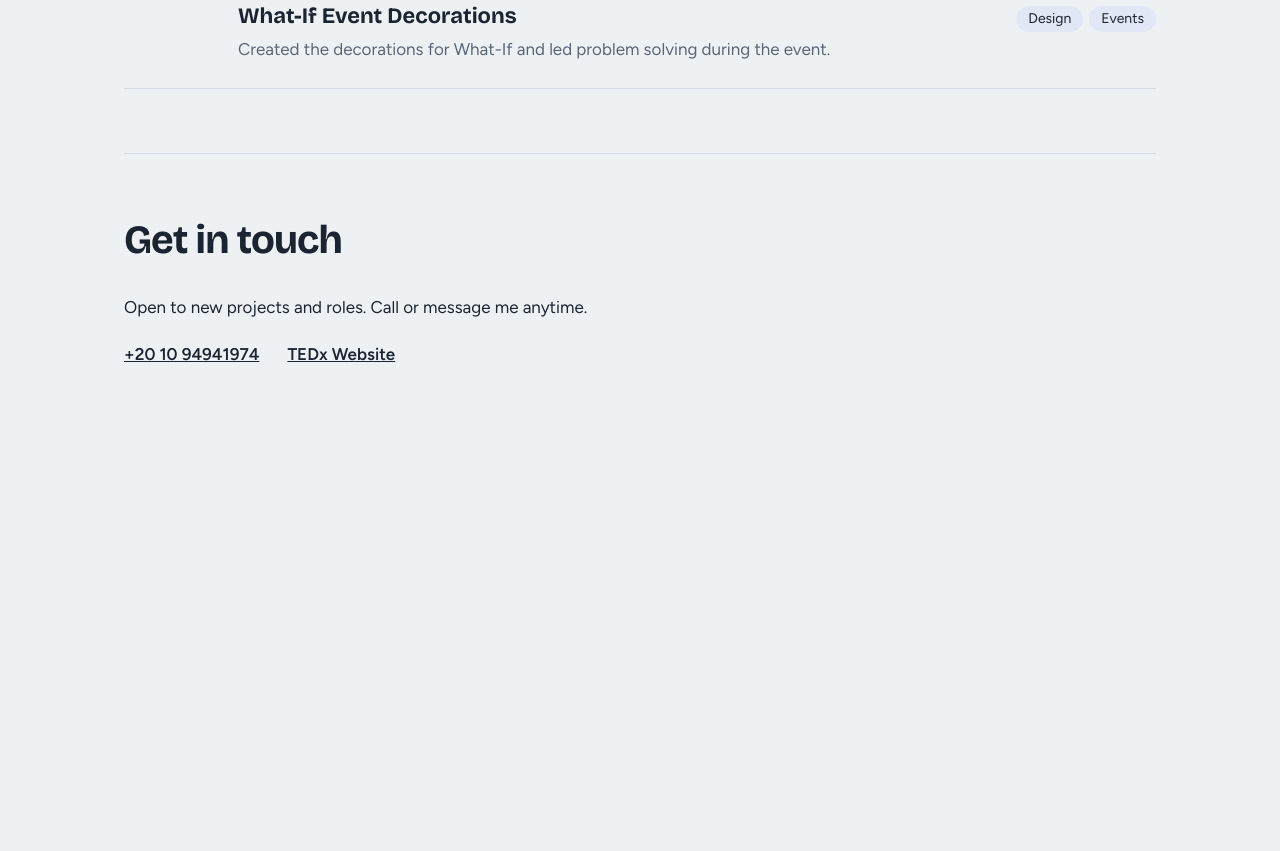
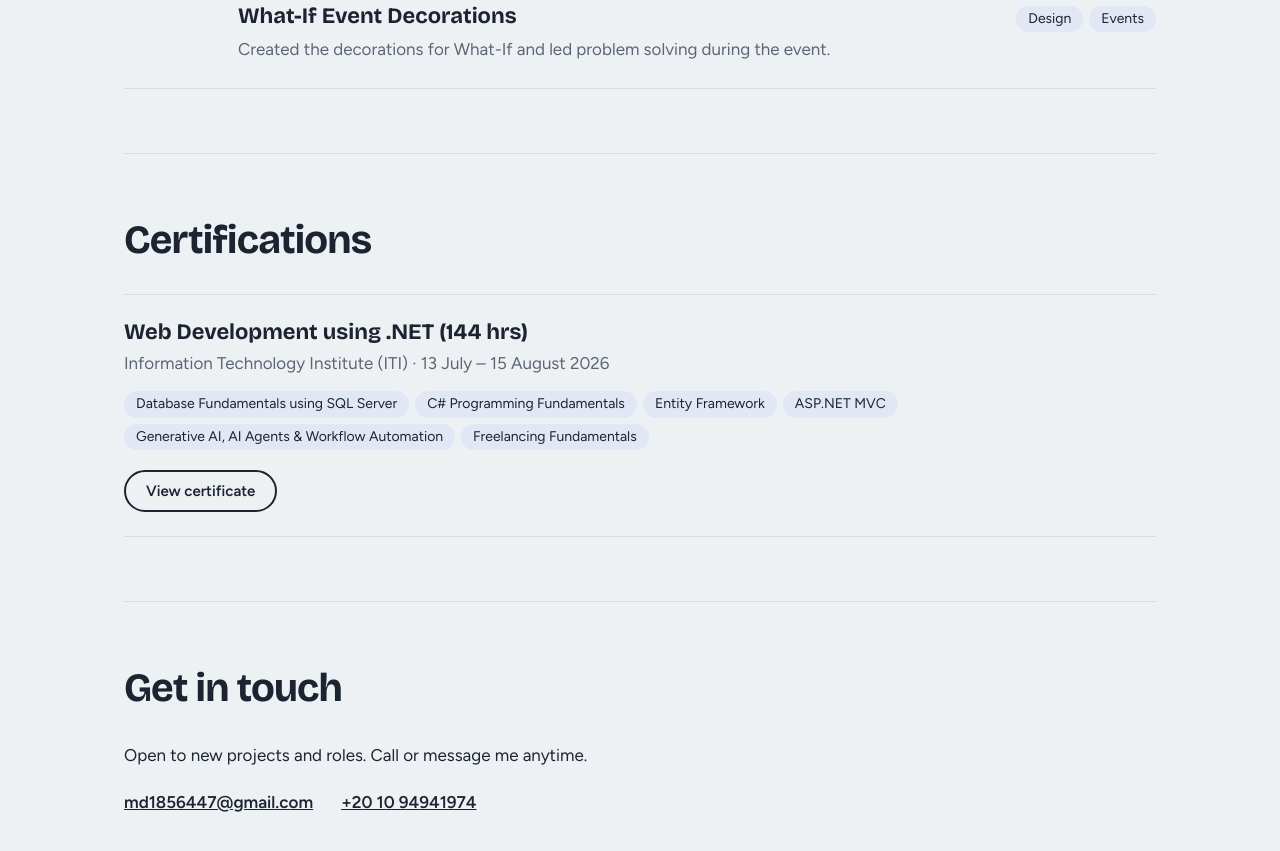
Before and after one commit to elshafei10/PORTOFOLIOCV, a plain HTML site: page index.html in a window 1280 px wide. Shown: the part 1719-2570 px from the top of the page. Before the commit the page ends 2167 px from the top, so only its background shows below. Drawn offline with nearby package versions, Linux system fonts and the light colour scheme.

Commit message:
Update index.html

```diff
--- a/index.html
+++ b/index.html
@@ -43,6 +43,13 @@ a{color:inherit}
 .strength h3{font:700 20px/1.25 var(--display);color:var(--accent)}
 .strength p{color:var(--muted);margin-top:4px}
 .cv-main li b{font-weight:600}
+
+/* Certifications */
+.cert{padding:24px 0;border-top:1px solid var(--line);border-bottom:1px solid var(--line)}
+.cert h3{font:700 22px/1.25 var(--display)}
+.cert .meta{color:var(--muted);margin:4px 0 14px}
+.cert .actions{margin-top:20px}
+.cert .btn{padding:10px 20px;font-size:15px}
 
 /* Projects */
 section.block{padding:64px 0;border-top:1px solid var(--line)}
@@ -99,37 +106,13 @@ body.show-cv #cv{display:block}
   .cv-head{padding:28px 24px}.cv-main{padding:28px 24px}
 }
 @media print{
-  @page{size:A4;margin:0}
-  html,body{background:#fff;height:auto}
-  body{font-size:13px;line-height:1.4}
+  body{background:#fff}
   #home,.toolbar{display:none!important}
   #cv{display:block!important;padding:0}
   .wrap{padding:0;max-width:none}
-
-  /* One A4 page, sidebar stretches to the bottom */
-  .sheet{box-shadow:none;border-radius:0;max-width:none;width:210mm;height:296mm;
-         display:flex;flex-direction:column;break-inside:avoid;page-break-after:avoid}
+  .sheet{box-shadow:none;border-radius:0}
   .cv-head,.cv-side{-webkit-print-color-adjust:exact;print-color-adjust:exact}
-
-  /* Force the desktop two-column layout (mobile rules were kicking in) */
-  .cv-body{flex:1;grid-template-columns:210px 1fr}
-  .cv-side{padding:18px;border-right:1px solid var(--line);border-bottom:0;overflow-wrap:anywhere}
-  .cv-main{padding:18px 26px}
-
-  /* Compact sizing */
-  .cv-head{padding:20px 28px;gap:18px}
-  .cv-head .photo{width:76px}
-  .cv-head .photo .initials{font-size:28px}
-  .cv-head h2{font-size:28px}
-  .cv-head p{font-size:15px;margin-top:2px}
-  .cv h4{font-size:14px;margin-bottom:6px}
-  .cv-side section,.cv-main section{margin-bottom:14px}
-  .cv-side p,.cv-side li{font-size:12px}
-  .cv li{margin:1px 0}
-  .group{margin-bottom:8px}
-  .job{margin-bottom:10px;break-inside:avoid}
-  .job strong{font-size:14px}
-  .job .when,.job .org{font-size:12px}
+  .job{break-inside:avoid}
 }
 @media (prefers-reduced-motion:reduce){html{scroll-behavior:auto}}
 </style>
@@ -147,13 +130,12 @@ const DATA = {
   photo: "photo.jpg",          // keep photo.jpg next to index.html
   cvPdf: "",                   // optional: "cv.pdf". Leave empty to print the CV page as PDF instead
 
+  email: "md1856447@gmail.com",
   phone: "+20 10 94941974",
   location: "Cairo, Egypt",
-  links: [
-    { label: "TEDx Website", url: "https://tedx-team.vercel.app" }
-  ],
+  links: [],                   // optional extra links: { label: "GitHub", url: "https://..." }
 
-  summary: "Third-year Computer Science student at MSA University with hands-on experience in web development and event leadership. Started on the MUN organizing committee, was offered Vice Head of Creation at TEDx, and was promoted to Head of Creation after helping run large events. Also led the problem-solving team at every event and helped build the first TEDx team website on free tools for long-term use.",
+  summary: "Third-year Computer Science student at MSA University with hands-on experience in web development and event leadership. Started on the MUN organizing committee, was offered Vice Head of Creation at TEDx, and was promoted to Head of Creation after helping run large events. Also led the problem-solving team at every event and helped build the first TEDx team website on free tools for long-term use. Completed the 144-hour Web Development using .NET course at the Information Technology Institute (ITI).",
 
   // Shown on the home page ("What I bring") and in the CV
   strengths: [
@@ -222,11 +204,28 @@ const DATA = {
 
   skills: [
     { group: "Core",       items: ["Problem solving", "Team leadership", "Event organizing", "Creative design"] },
-    { group: "Technical",  items: ["Web programming", "Databases", "Data structures", "Multimedia"] },
+    { group: "Technical",  items: ["Web programming", "C#", "ASP.NET MVC", "Entity Framework", "SQL Server", "Databases", "Data structures", "Multimedia", "Generative AI & AI agents"] },
     { group: "Tools",      items: ["Vercel (free hosting)"] }
   ],
 
   languages: ["Arabic", "English"],
+
+  certifications: [
+    {
+      title: "Web Development using .NET (144 hrs)",
+      issuer: "Information Technology Institute (ITI)",
+      period: "13 July – 15 August 2026",
+      topics: [
+        "Database Fundamentals using SQL Server",
+        "C# Programming Fundamentals",
+        "Entity Framework",
+        "ASP.NET MVC",
+        "Generative AI, AI Agents & Workflow Automation",
+        "Freelancing Fundamentals"
+      ],
+      image: "certificate.jpg"   // photo of the certificate; leave empty to hide the link
+    }
+  ],
 
   projects: [
     {
@@ -279,6 +278,11 @@ const DATA = {
       <section class="block" id="projects">
         <h2>Selected work</h2>
         <div id="project-list"></div>
+      </section>
+
+      <section class="block" id="certifications">
+        <h2>Certifications</h2>
+        <div id="cert-list"></div>
       </section>
 
       <footer id="contact">
@@ -344,8 +348,16 @@ const DATA = {
       '<div class="tags">' + (p.tags || []).map(t => '<span class="tag">' + esc(t) + '</span>').join("") + '</div></div>';
   }).join("");
 
+  $("cert-list").innerHTML = d.certifications.map(c =>
+    '<div class="cert"><h3>' + esc(c.title) + '</h3>' +
+    '<p class="meta">' + esc(c.issuer) + ' · ' + esc(c.period) + '</p>' +
+    '<div class="tags" style="justify-content:flex-start">' + c.topics.map(t => '<span class="tag">' + esc(t) + '</span>').join("") + '</div>' +
+    (c.image ? '<div class="actions"><a class="btn" href="' + esc(c.image) + '" target="_blank" rel="noopener">View certificate</a></div>' : '') +
+    '</div>').join("");
+
   $("f-text").textContent = "Open to new projects and roles. Call or message me anytime.";
   $("f-links").innerHTML =
+    '<a href="mailto:' + esc(d.email) + '">' + esc(d.email) + '</a>' +
     '<a href="tel:' + esc(d.phone.replace(/\s+/g, "")) + '">' + esc(d.phone) + '</a>' +
     d.links.map(l => '<a href="' + esc(l.url) + '" target="_blank" rel="noopener">' + esc(l.label) + '</a>').join("");
 
@@ -355,7 +367,7 @@ const DATA = {
 
   $("c-side").innerHTML =
     '<section><h4>Contact</h4><ul>' +
-      '<li>' + esc(d.phone) + '</li><li>' + esc(d.location) + '</li>' +
+      '<li>' + esc(d.email) + '</li><li>' + esc(d.phone) + '</li><li>' + esc(d.location) + '</li>' +
       d.links.map(l => '<li>' + esc(l.label) + ': ' + esc(l.url.replace(/^https?:\/\//, "")) + '</li>').join("") +
     '</ul></section>' +
     '<section><h4>Skills</h4>' +
@@ -374,6 +386,13 @@ const DATA = {
         '<div class="job"><div class="top"><strong>' + esc(j.role) + '</strong><span class="when">' + esc(j.period) + '</span></div>' +
         '<div class="org">' + esc(j.company) + '</div>' +
         '<ul>' + j.points.map(p => '<li>' + esc(p) + '</li>').join("") + '</ul></div>'
+      ).join("") +
+    '</section>' +
+    '<section><h4>Certifications</h4>' +
+      d.certifications.map(c =>
+        '<div class="job"><div class="top"><strong>' + esc(c.title) + '</strong><span class="when">' + esc(c.period) + '</span></div>' +
+        '<div class="org">' + esc(c.issuer) + '</div>' +
+        '<p style="font-size:15px;margin-top:4px">' + esc(c.topics.join(" · ")) + '</p></div>'
       ).join("") +
     '</section>';
 
```
